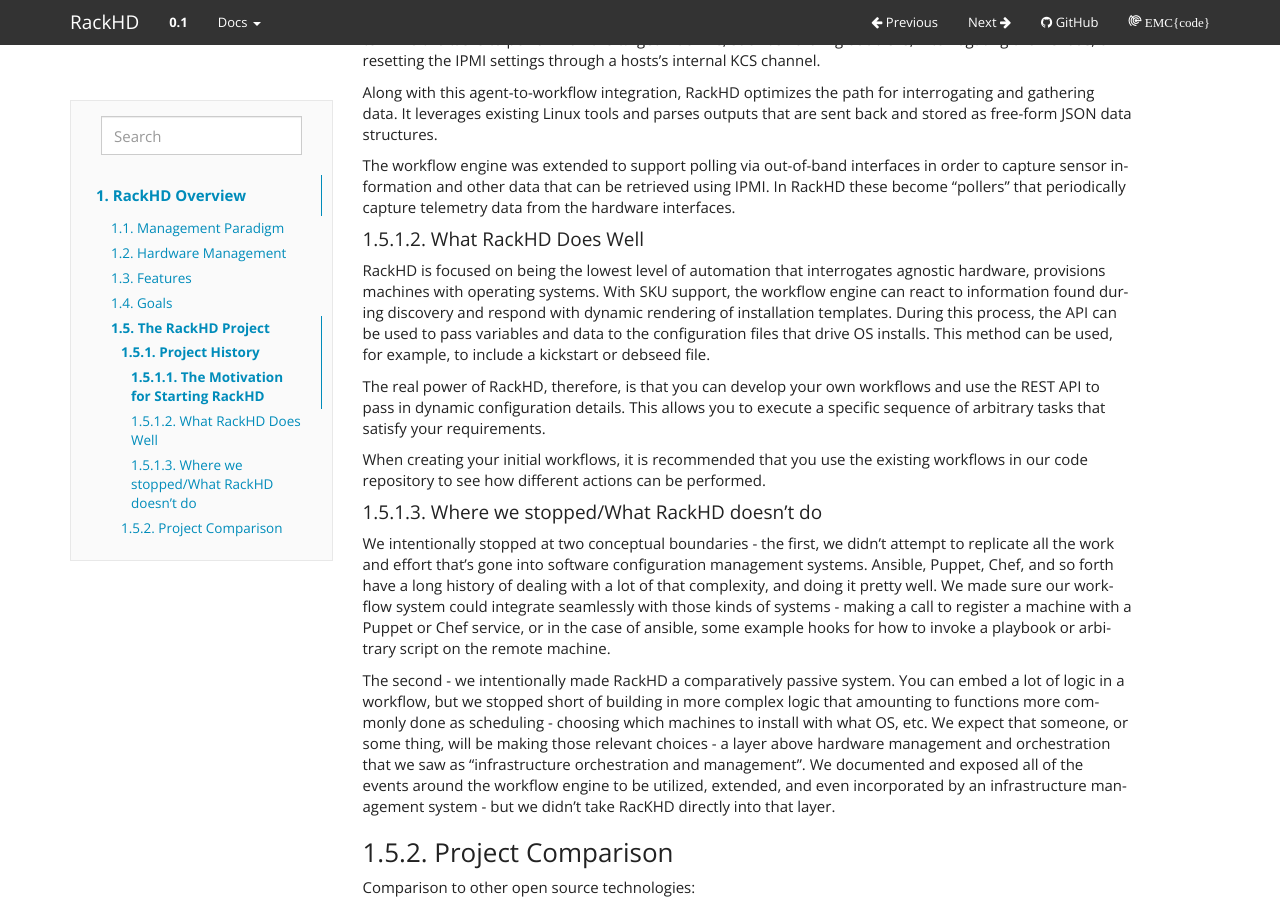
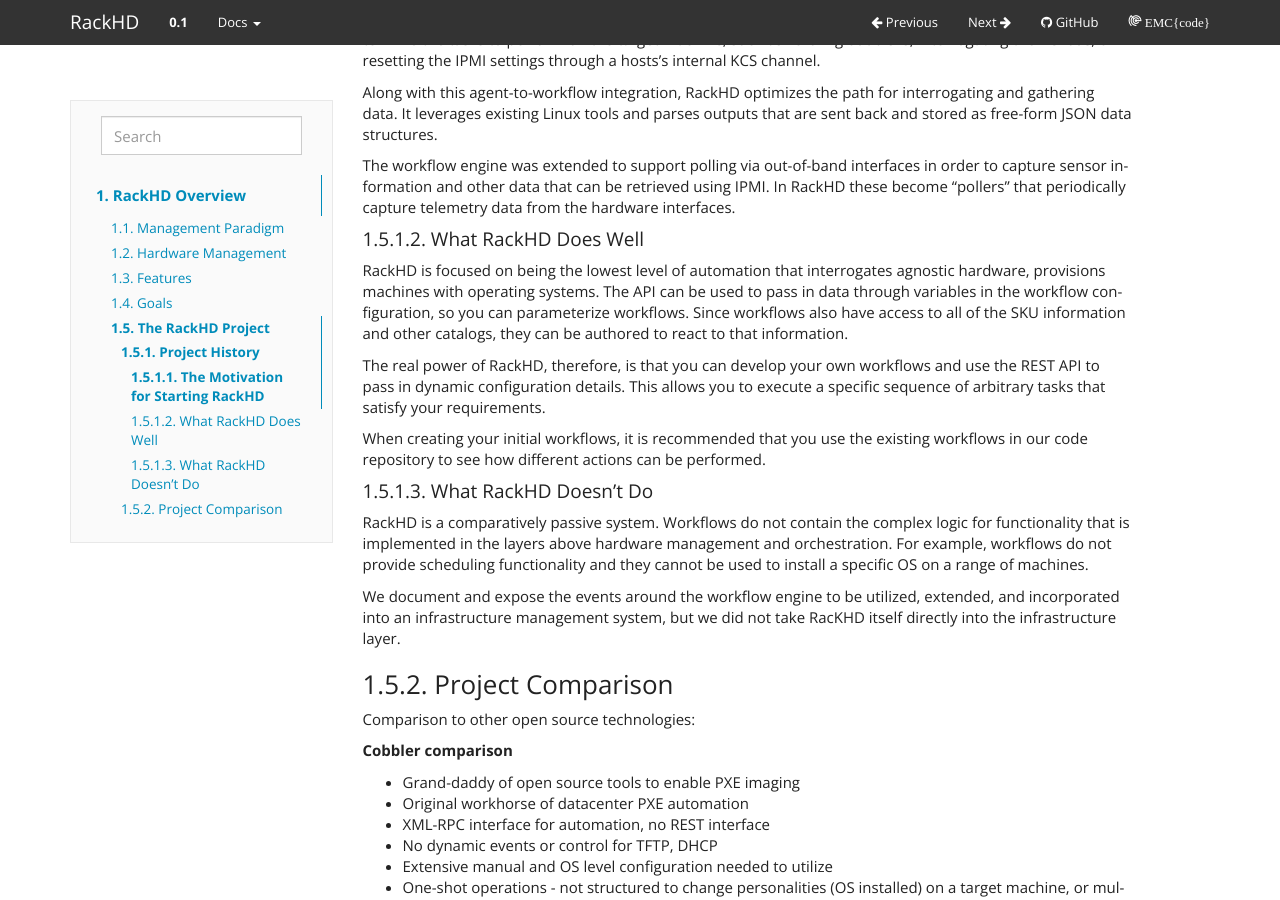
Before and after one commit to RackHD/docs, a Sphinx documentation site: the page built from docs/introduction.rst, in a window 1280 px wide and 900 px high, scrolled down 2451 px. Built offline with Sphinx 7.4.7, drawn with Linux system fonts in a browser that asks for light colours.

Commit message:
WhatRackHDDoesNotDO

```diff
--- a/docs/introduction.rst
+++ b/docs/introduction.rst
@@ -119,10 +119,10 @@
 ^^^^^^^^^^^^^^^^^^^^^^^^
 
 RackHD is focused on being the lowest level of automation that interrogates agnostic hardware,
-provisions machines with operating systems. With SKU support, the workflow engine can react to
-information found during discovery and respond with dynamic rendering of installation templates.
-During this process, the API can be used to pass variables and data to the configuration files
-that drive OS installs. This method can be used, for example, to include a kickstart or debseed file.
+provisions machines with operating systems. The API can be used to pass in data through variables
+in the workflow configuration, so you can parameterize workflows. Since workflows also have
+access to all of the SKU information and other catalogs, they can be authored to
+react to that information.
 
 The real power of RackHD, therefore, is that you can develop your own workflows and
 use the REST API to pass in dynamic configuration details. This allows you to execute
@@ -133,27 +133,17 @@
 
 
 
-Where we stopped/What RackHD doesn’t do
+What RackHD Doesn’t Do
 ^^^^^^^^^^^^^^^^^^^^^^^^^^^^^^^^^^^^^^^
 
-We intentionally stopped at two conceptual boundaries - the first, we didn’t
-attempt to replicate all the work and effort that’s gone into software
-configuration management systems. Ansible, Puppet, Chef, and so forth have a
-long history of dealing with a lot of that complexity, and doing it pretty well.
-We made sure our workflow system could integrate seamlessly with those kinds of
-systems - making a call to register a machine with a Puppet or Chef service, or
-in the case of ansible, some example hooks for how to invoke a playbook or
-arbitrary script on the remote machine.
+RackHD is a comparatively passive system. Workflows do not contain the complex logic for
+functionality that is implemented in the layers above hardware management and orchestration.
+For example, workflows do not provide scheduling functionality and they cannot be used to install
+a specific OS on a range of machines.
 
-The second - we intentionally made RackHD a comparatively passive system. You
-can embed a lot of logic in a workflow, but we stopped short of building in more
-complex logic that amounting to functions more commonly done as scheduling -
-choosing which machines to install with what OS, etc. We expect that someone,
-or some thing, will be making those relevant choices - a layer above hardware
-management and orchestration that we saw as “infrastructure orchestration and
-management”. We documented and exposed all of the events around the workflow
-engine to be utilized, extended, and even incorporated by an infrastructure
-management system - but we didn’t take RacKHD directly into that layer.
+We document and expose the events around the workflow
+engine to be utilized, extended, and incorporated into an infrastructure
+management system, but we did not take RacKHD itself directly into the infrastructure layer.
 
 Project Comparison
 ~~~~~~~~~~~~~~~~~~~~~
```
